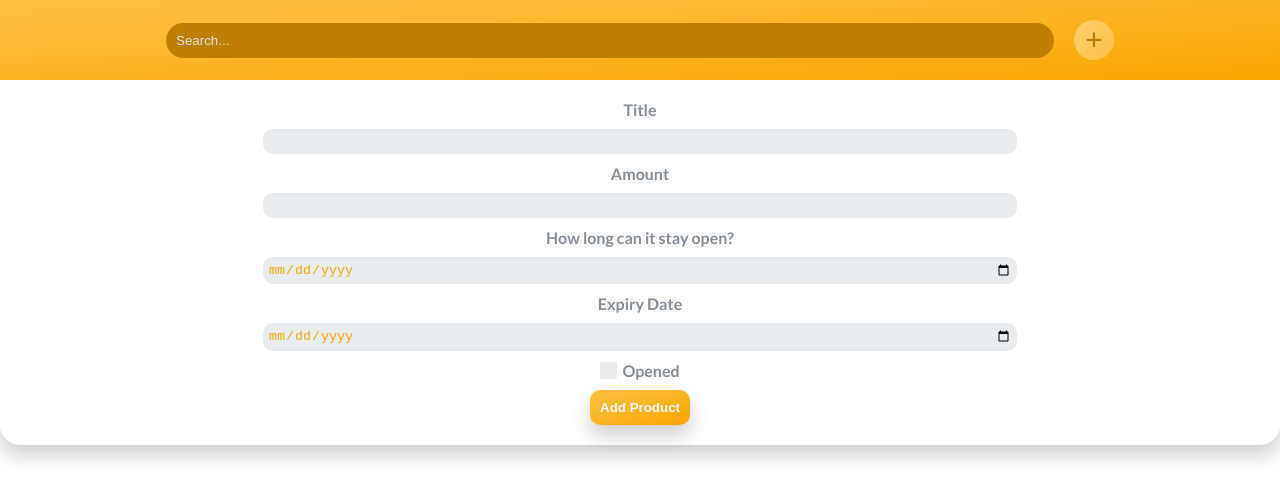
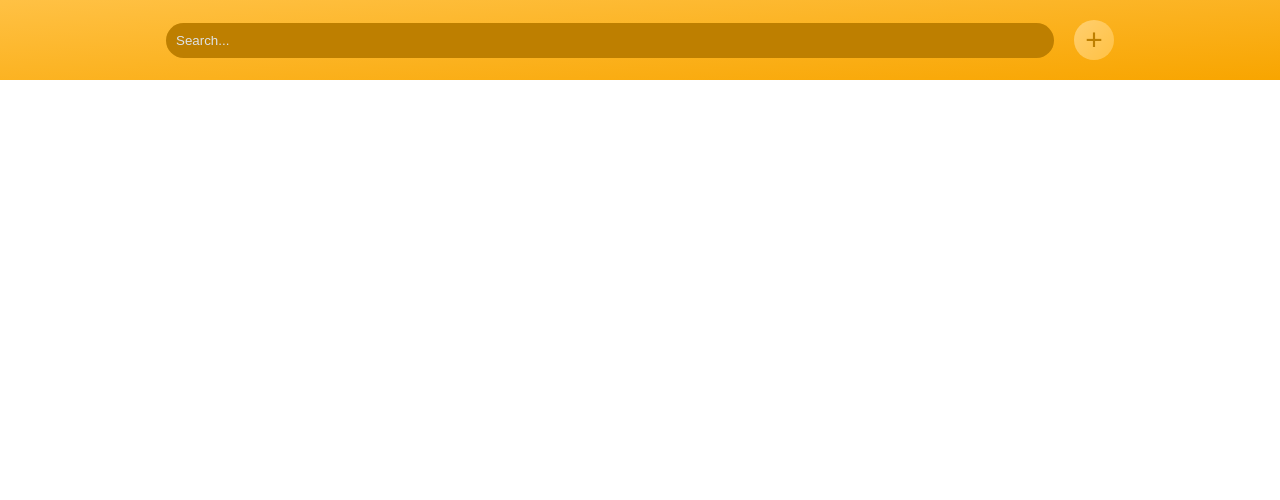
Before and after one commit to KasparasBal/Fridgie, a React (Vite) app in the folder fridgie/: page / in a window 1280 px wide. Shown: the top 500 px of the page. Built offline with nearby package versions, Linux system fonts and the light colour scheme.

Commit message:
Added Form entry animations

```diff
--- a/fridgie/src/components/CreationForm.jsx
+++ b/fridgie/src/components/CreationForm.jsx
@@ -20,7 +20,7 @@ const CreationForm = () => {
   };
 
   return (
-    <form className="creation-form">
+    <form className="creation-form formHidden">
       <label className="creation-form_label" htmlFor="title">
         Title
       </label>
--- a/fridgie/src/components/Navbar.jsx
+++ b/fridgie/src/components/Navbar.jsx
@@ -1,10 +1,19 @@
 import SearchBar from "./SearchBar";
 
 const Navbar = () => {
+  const form = document.querySelector(".creation-form");
+  const formHandler = () => {
+    form.classList.contains("formHidden")
+      ? form.classList.remove("formHidden")
+      : form.classList.add("formHidden");
+  };
+
   return (
     <nav className="nav">
       <SearchBar />
-      <button className="nav_btn">+</button>
+      <button className="nav_btn" onClick={formHandler}>
+        +
+      </button>
     </nav>
   );
 };
--- /dev/null
+++ b/fridgie/src/sass/abstracts/_animations.scss
@@ -0,0 +1,24 @@
+@keyframes enlarge {
+  0% {
+    transform: scale(90%);
+  }
+  100% {
+    transform: scale(100%);
+  }
+}
+@keyframes descend {
+  0% {
+    transform: translateY(-50rem);
+  }
+  100% {
+    transform: translateY(0rem);
+  }
+}
+@keyframes ascend {
+  0% {
+    transform: translateY(0rem);
+  }
+  100% {
+    transform: translateY(-50rem);
+  }
+}
--- a/fridgie/src/sass/components/_creationForm.scss
+++ b/fridgie/src/sass/components/_creationForm.scss
@@ -10,21 +10,15 @@
   gap: 1rem;
 
   border-radius: 0rem 0 2rem 2rem;
+  animation: 1s ease-in-out descend;
 
   &_label {
     color: $color-grey-6;
     font-size: 1.6rem;
     font-weight: 600;
-    animation: 0.3s ease-in comeIn;
+    animation: 2s ease-in comeIn;
   }
-  @keyframes comeIn {
-    0% {
-      transform: scale(90%);
-    }
-    100% {
-      transform: scale(100%);
-    }
-  }
+
   &_input-text,
   &_input-date,
   &_input-number {
@@ -35,7 +29,7 @@
     border-radius: 1rem;
     padding: 0.5rem;
     color: $color-primary-dark;
-    animation: 0.3s ease-in comeIn;
+    animation: 0.3s ease-in enlarge;
   }
 
   &_submit-btn {
@@ -49,17 +43,14 @@
     color: $color-grey-0;
     font-weight: 600;
     border-radius: 1rem;
-    @include boxShadow;
+
     cursor: pointer;
     outline: none;
-    transition: all 0.2s ease-in-out;
+    transition: all 0.3s ease-in-out;
 
     &:hover {
-      background: linear-gradient(
-        to right bottom,
-        $color-primary-light 60%,
-        $color-primary-dark 100%
-      );
+      @include boxShadow;
+      transform: translateY(-0.2rem);
     }
     &:focus {
       transform: scale(105%);
@@ -112,3 +103,7 @@
 .hiddenForm {
   display: none;
 }
+.creation-form.formHidden {
+  animation: 1s ease-in-out ascend;
+  transform: translateY(-50rem);
+}
--- a/fridgie/src/sass/layout/_nav.scss
+++ b/fridgie/src/sass/layout/_nav.scss
@@ -12,6 +12,8 @@
   display: flex;
   align-items: center;
   justify-content: center;
+
+  z-index: 3;
 
   &_btn {
     background: linear-gradient(
@@ -33,5 +35,12 @@
     width: 4rem;
     border: none;
     border-radius: 100rem;
+    transition: all 0.3s ease;
+    cursor: pointer;
+
+    &:hover {
+      @include boxShadow;
+      transform: translateY(-0.2rem);
+    }
   }
 }
--- a/fridgie/src/sass/main.scss
+++ b/fridgie/src/sass/main.scss
@@ -1,6 +1,7 @@
 //ABSTRACTS
 @import "abstracts/mixins";
 @import "abstracts/variables";
+@import "abstracts/animations";
 //BASE
 @import "base/base";
 @import "base/typography";
```
